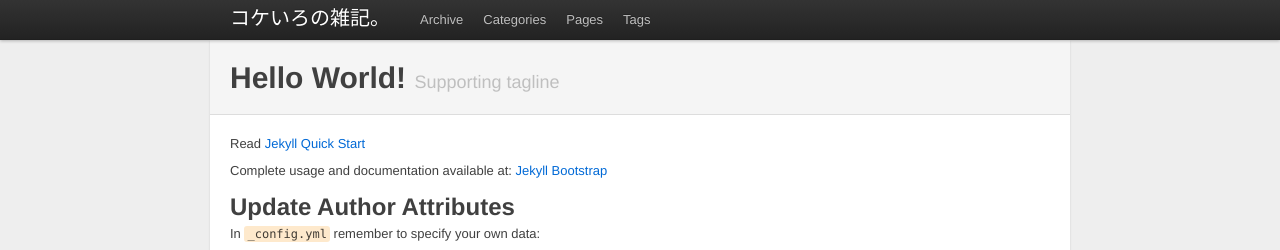
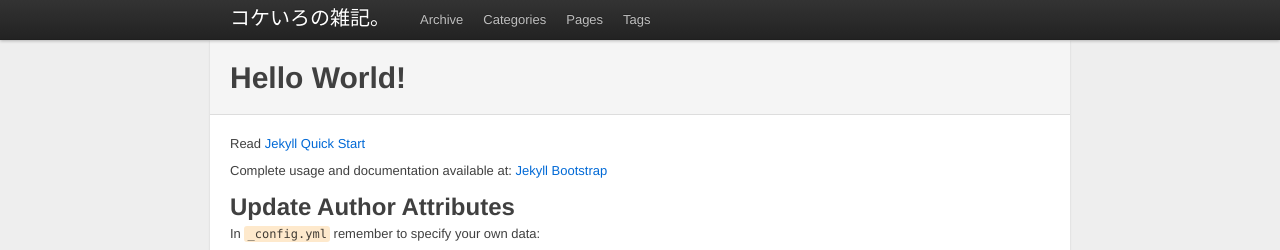
Before and after one commit to kokeiro001/kokeiro001.github.io, a Jekyll site: the page built from index.md, in a window 1280 px wide. Shown: the top 250 px of the page. Built offline with Jekyll 4.4.1, drawn with Linux system fonts in a browser that asks for light colours.

Commit message:
各ページのサブタイトル・キャッチコピーっぽいのを削除した

```diff
--- a/_includes/themes/twitter/page.html
+++ b/_includes/themes/twitter/page.html
@@ -1,5 +1,5 @@
 <div class="page-header">
-  <h1>{{ page.title }} <small>Supporting tagline</small></h1>
+  <h1>{{ page.title }}</h1>
 </div>
 
 <div class="row">
--- a/_includes/themes/twitter/post.html
+++ b/_includes/themes/twitter/post.html
@@ -1,5 +1,5 @@
 <div class="page-header">
-  <h1>{{ page.title }} <small>Supporting tagline</small></h1>
+  <h1>{{ page.title }}</h1>
 </div>
 
 <div class="row">
```
